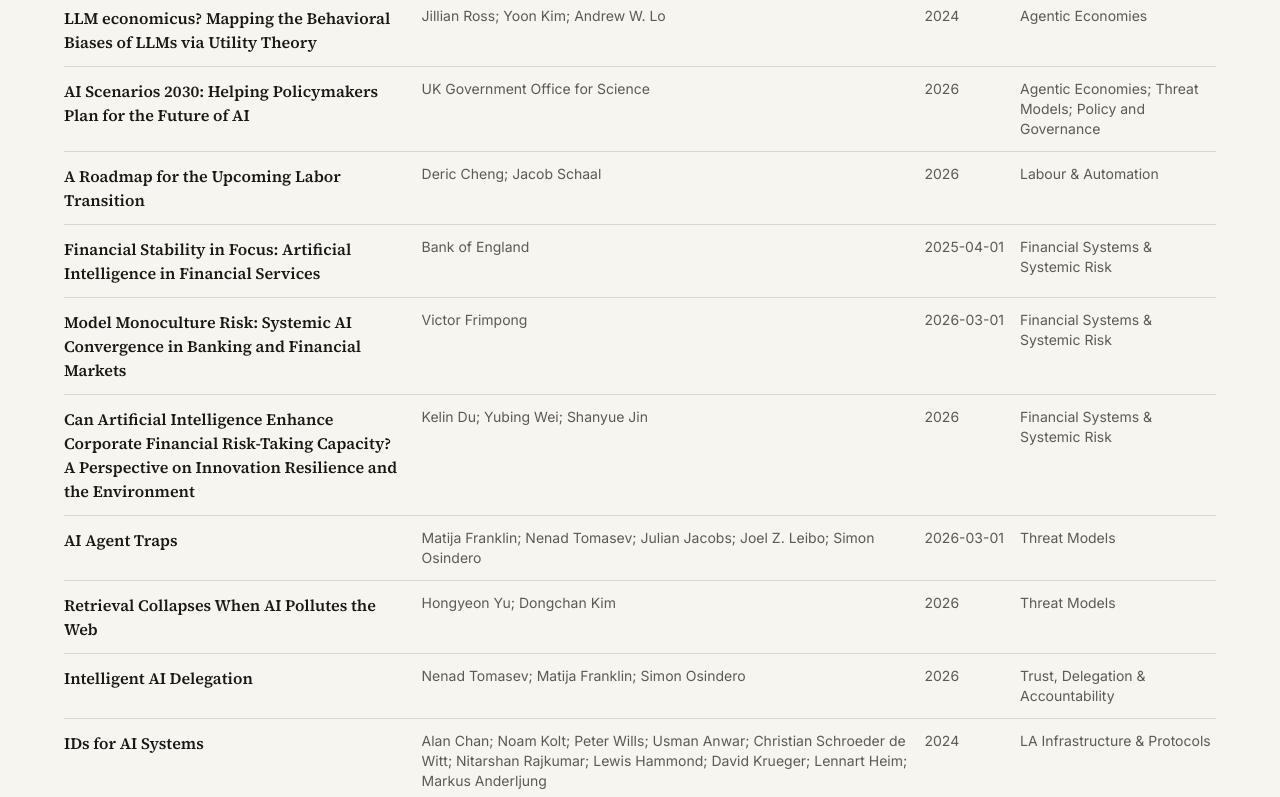
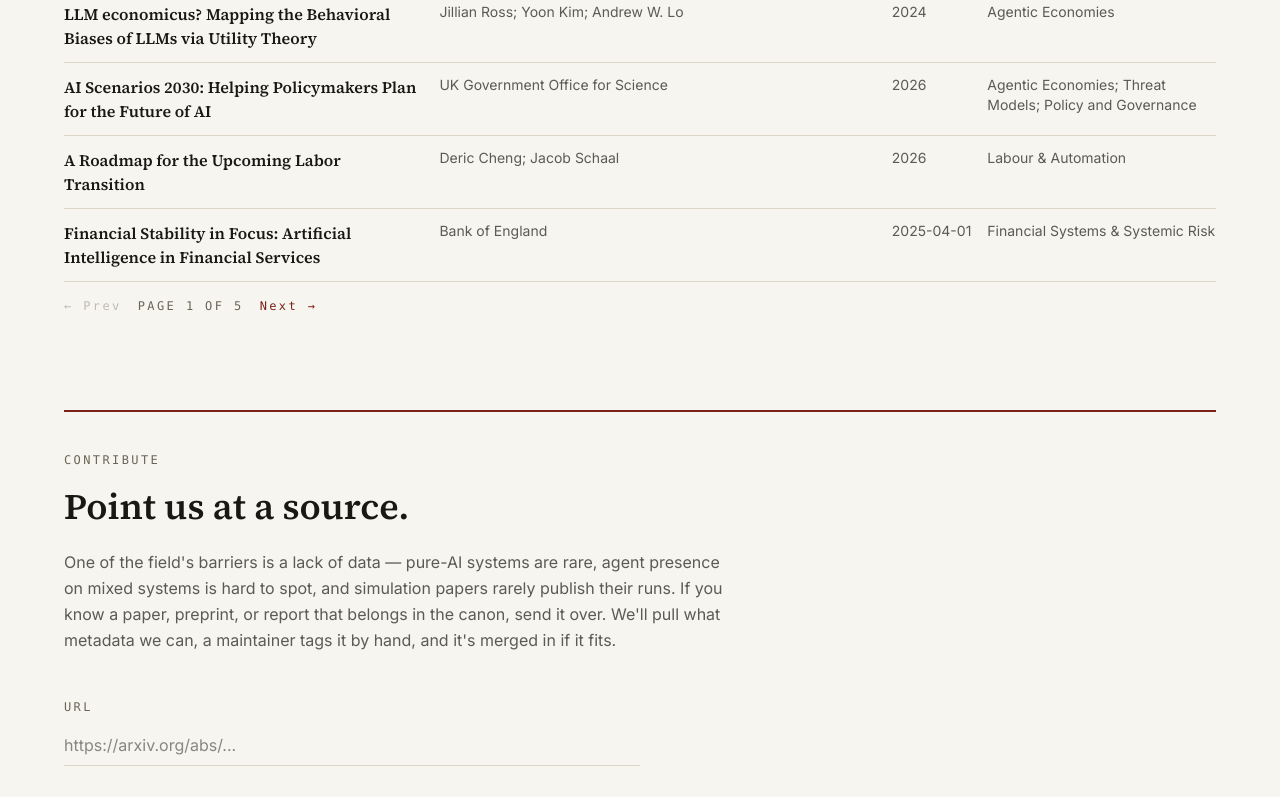
Before and after one commit to Gigascale-Labs/largeagentsystems.org, a Next.js app: page /sources in a window 1280 px wide. Shown: the part 1182-1979 px from the top of the page. Built offline with nearby package versions, Linux system fonts and the light colour scheme.

Commit message:
feat: paginate sources table to 10 rows per page

```diff
--- a/app/components/canon-explorer.tsx
+++ b/app/components/canon-explorer.tsx
@@ -31,6 +31,8 @@
 };
 
 const DIMENSION_KEYS = Object.keys(DIMENSION_LABELS) as DimensionKey[];
+
+const PAGE_SIZE = 10;
 
 const CLOSED_SET_VALUES: Partial<Record<DimensionKey, readonly string[]>> = {
   system_type: SYSTEM_TYPES,
@@ -67,6 +69,7 @@
     row: string;
     col: string;
   } | null>(null);
+  const [page, setPage] = useState(1);
 
   const tagValues = useMemo(() => {
     const set = new Set<string>();
@@ -94,14 +97,22 @@
 
   function selectDimA(next: DimensionKey) {
     setActiveCell(null);
+    setPage(1);
     if (next === dimB) setDimB(dimA);
     setDimA(next);
   }
 
   function selectDimB(next: DimensionKey) {
     setActiveCell(null);
+    setPage(1);
     if (next === dimA) setDimA(dimB);
     setDimB(next);
+  }
+
+  function toggleCell(row: string, col: string) {
+    const isActive = activeCell?.row === row && activeCell?.col === col;
+    setActiveCell(isActive ? null : { row, col });
+    setPage(1);
   }
 
   const filtered = activeCell
@@ -111,6 +122,13 @@
           valuesFor(entry, dimB).includes(activeCell.col),
       )
     : entries;
+
+  const totalPages = Math.max(1, Math.ceil(filtered.length / PAGE_SIZE));
+  const currentPage = Math.min(page, totalPages);
+  const paginated = filtered.slice(
+    (currentPage - 1) * PAGE_SIZE,
+    currentPage * PAGE_SIZE,
+  );
 
   return (
     <div>
@@ -145,7 +163,10 @@
         </label>
         {activeCell && (
           <button
-            onClick={() => setActiveCell(null)}
+            onClick={() => {
+              setActiveCell(null);
+              setPage(1);
+            }}
             className="normal-case tracking-normal text-accent hover:underline"
           >
             Clear selection ×
@@ -190,9 +211,7 @@
                       className={`border border-rule p-0 text-center ${shade(n)}`}
                     >
                       <button
-                        onClick={() =>
-                          setActiveCell(isActive ? null : { row, col })
-                        }
+                        onClick={() => toggleCell(row, col)}
                         disabled={n === 0}
                         className={`h-10 w-10 text-sm transition-colors ${
                           isActive
@@ -232,7 +251,7 @@
               </tr>
             </thead>
             <tbody>
-              {filtered.map((entry) => (
+              {paginated.map((entry) => (
                 <tr key={entry.url} className="border-b border-rule align-top">
                   <td className="py-3 pr-4">
                     <a
@@ -256,6 +275,27 @@
             </tbody>
           </table>
         </div>
+        {totalPages > 1 && (
+          <div className="mt-4 flex items-center gap-4 font-mono text-xs uppercase tracking-[0.2em] text-muted">
+            <button
+              onClick={() => setPage(currentPage - 1)}
+              disabled={currentPage === 1}
+              className="text-accent hover:underline disabled:cursor-default disabled:text-muted/40 disabled:no-underline"
+            >
+              ← Prev
+            </button>
+            <span>
+              Page {currentPage} of {totalPages}
+            </span>
+            <button
+              onClick={() => setPage(currentPage + 1)}
+              disabled={currentPage === totalPages}
+              className="text-accent hover:underline disabled:cursor-default disabled:text-muted/40 disabled:no-underline"
+            >
+              Next →
+            </button>
+          </div>
+        )}
       </div>
     </div>
   );
```
